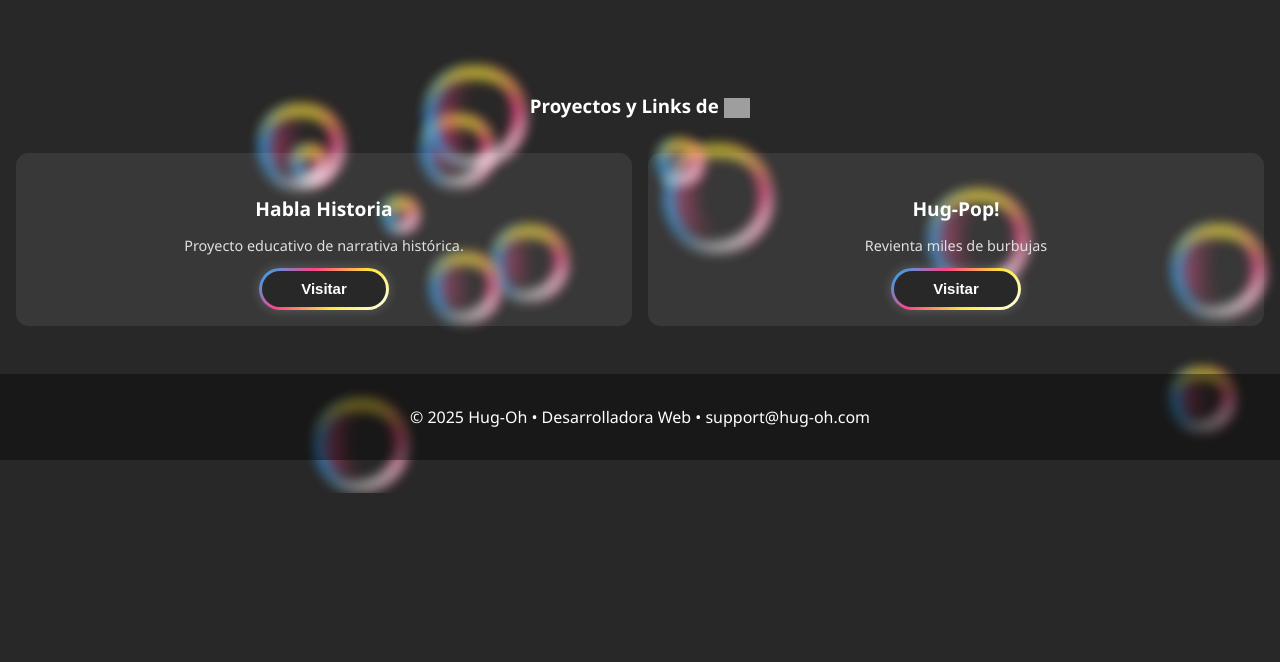
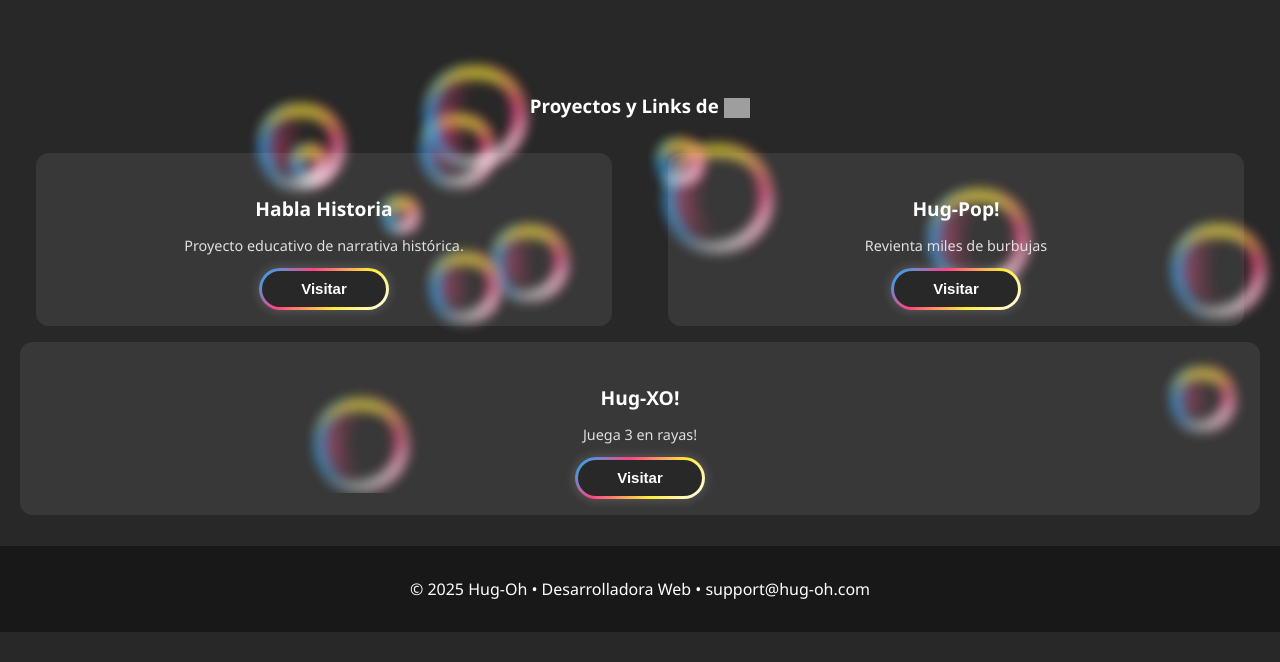
Before and after one commit to HeyJuanda/Hug-oh, a plain HTML site: page index.html in a window 1280 px wide. Shown: the part 307-969 px from the top of the page. Before the commit the page ends 800 px from the top, so only its background shows below. Drawn offline with Linux system fonts and the light colour scheme; grey boxes are pictures that could not be loaded.

Commit message:
Update index.html

```diff
--- a/index.html
+++ b/index.html
@@ -127,6 +127,8 @@
       text-align: center;
       transition: transform 0.3s, box-shadow 0.3s;
       animation: popIn 0.8s ease forwards;
+      margin-left: 20px;
+      margin-right: 20px;
     }
 
     .link-card:nth-child(1) { animation-delay: 0.3s; }
@@ -229,6 +231,12 @@
         <button onclick="window.location.href='ree.html'">Visitar</button>
       </div>
     </div>
+    <div class="link-card">
+        <h4>Hug-XO!</h4>
+        <p>Juega 3 en rayas!</p>
+        <button onclick="window.location.href='xo.html'">Visitar</button>
+      </div>
+    </div>
   </section>
   <!-- Footer -->
   <footer>
```
